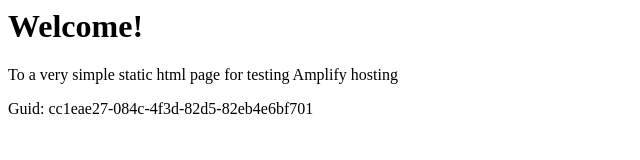
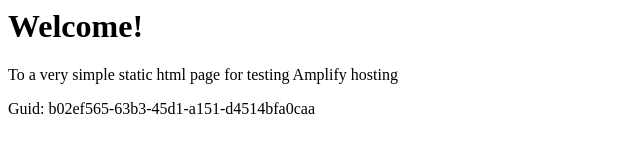
Before and after one commit to aws-aemilia-dub/Github-PR-Commit-Integration-Test-DoNotTouch-GithubWebhookPreviewCanaryTest-v1-preprod-eu-west-1, a website: page src/index.html in a window 1280 px wide. Shown: the full height of the page, 0-640 px from the left. Drawn offline with Linux system fonts and the light colour scheme.

Commit message:
commit from integ tests

```diff
--- a/src/index.html
+++ b/src/index.html
@@ -12,6 +12,6 @@
 <body>
     <h1>Welcome!</h1>
     <p>To a very simple static html page for testing Amplify hosting</p>
-    <p>Guid: cc1eae27-084c-4f3d-82d5-82eb4e6bf701</p></body>
+    <p>Guid: b02ef565-63b3-45d1-a151-d4514bfa0caa</p></body>
 
 </html>
```
